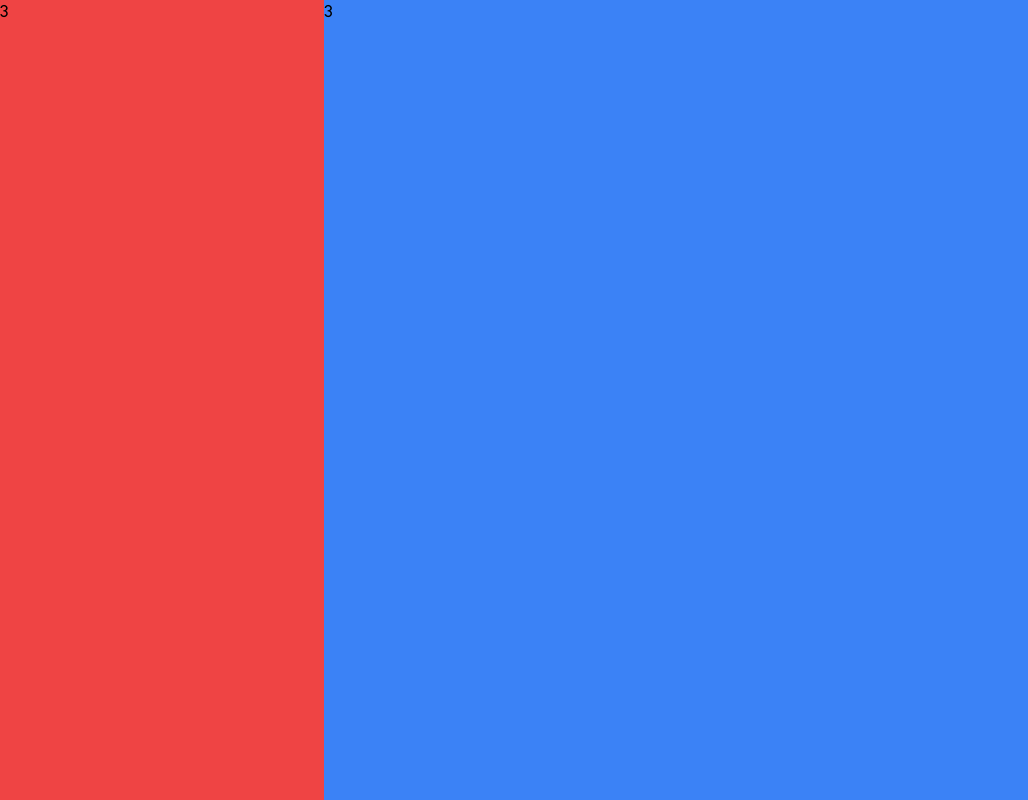
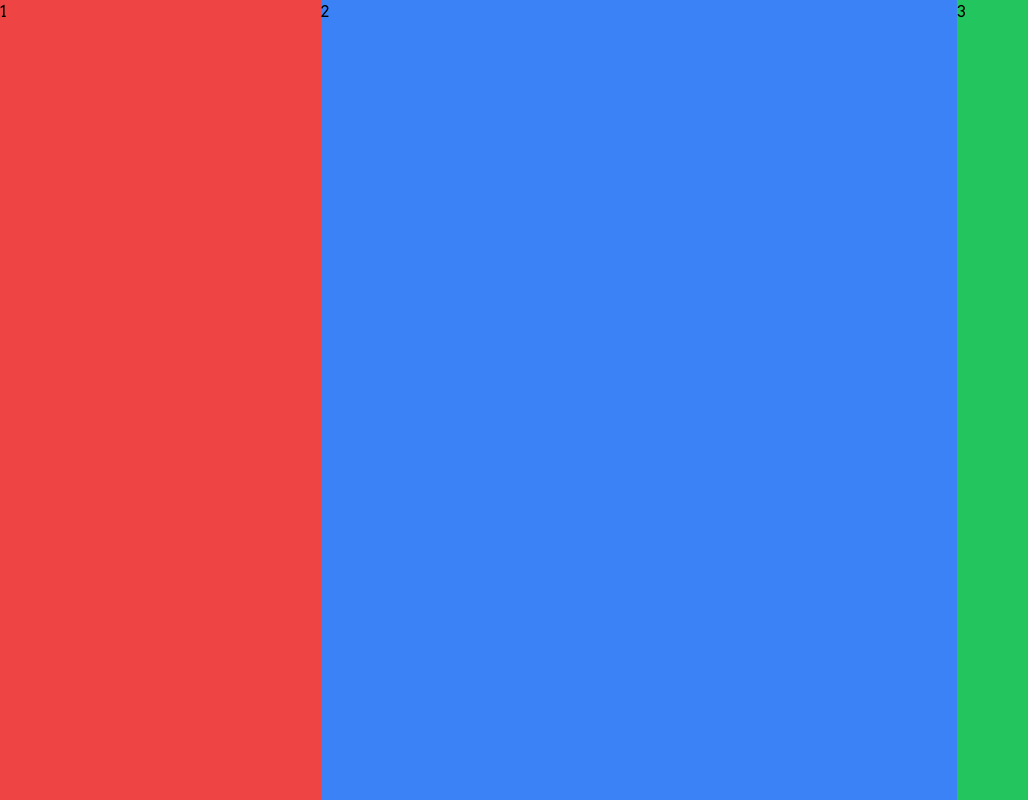
Before and after one commit to Cookie-Enterprises/CookieChat-Website, a Vue app: page /feed in a window 1280 px wide. Shown: the whole page, without its empty margins (0-1028 px from the left). Built offline with nearby package versions, Linux system fonts and the light colour scheme.

Commit message:
added 404 page and tweaked feed page

```diff
--- a/src/main.ts
+++ b/src/main.ts
@@ -3,6 +3,7 @@ import "./style.css";
 import App from "./App.vue";
 import Home from "./pages/Home.vue";
 import CookieFeed from "./pages/CookieFeed.vue";
+import NotFoundPage from "./pages/NotFoundPage.vue";
 import { createRouter, createWebHistory } from "vue-router";
 
 const router = createRouter({
@@ -15,6 +16,10 @@ const router = createRouter({
       path: "/feed/",
       component: CookieFeed,
     },
+    {
+      path: "/:pathMatch(.*)*",
+      component: NotFoundPage,
+    },
   ],
   history: createWebHistory(import.meta.env.BASE_URL),
 });
--- a/src/pages/CookieFeed.vue
+++ b/src/pages/CookieFeed.vue
@@ -1,6 +1,7 @@
 <template>
   <div class="flex min-h-dvh w-full justify-center">
-    <div class="bg-red-500 flex-grow-[calc(1/3)] hidden md:block">3</div>
-    <div class="bg-blue-500 flex-grow-[1]">3</div>
+    <div class="bg-red-500 flex-grow-[1] hidden md:block">1</div>
+    <div class="bg-blue-500 flex-grow-[2]">2</div>
+    <div class="bg-green-500 flex-grow-[1] hidden lg:block">3</div>
   </div>
 </template>
--- /dev/null
+++ b/src/pages/NotFoundPage.vue
@@ -0,0 +1,9 @@
+<template>
+  <div
+    class="flex justify-center align-center min-h-full items-center flex-col"
+  >
+    <p class="mb-2">Error</p>
+    <h1 class="font-sans text-9xl lg:text-[10rem] xl:text-[12rem]">404</h1>
+    <RouterLink class="mt-2 underline" to="/">Go Back to Home</RouterLink>
+  </div>
+</template>
```
Also changed, not shown: src/components/Cookie.vue (added).
